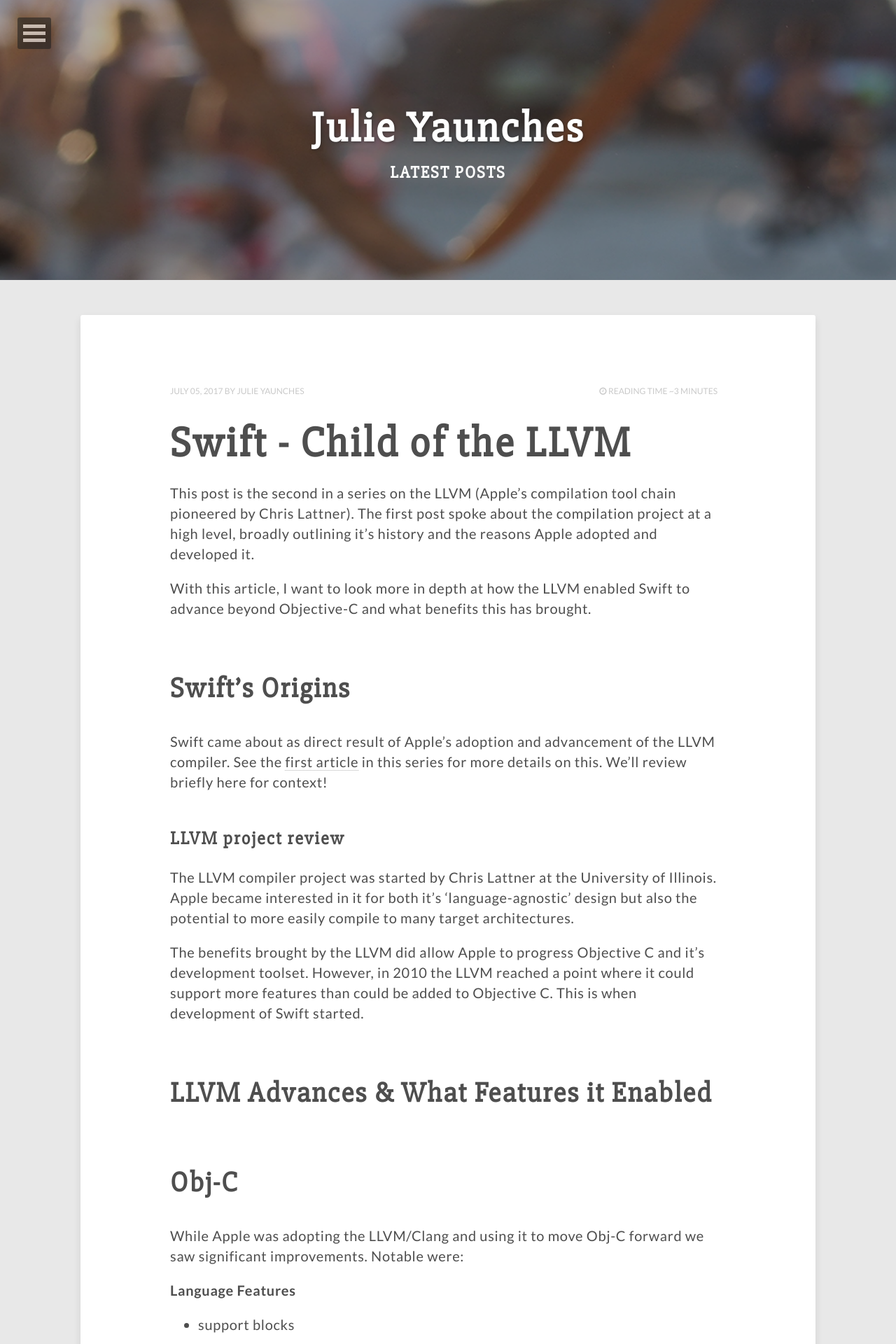
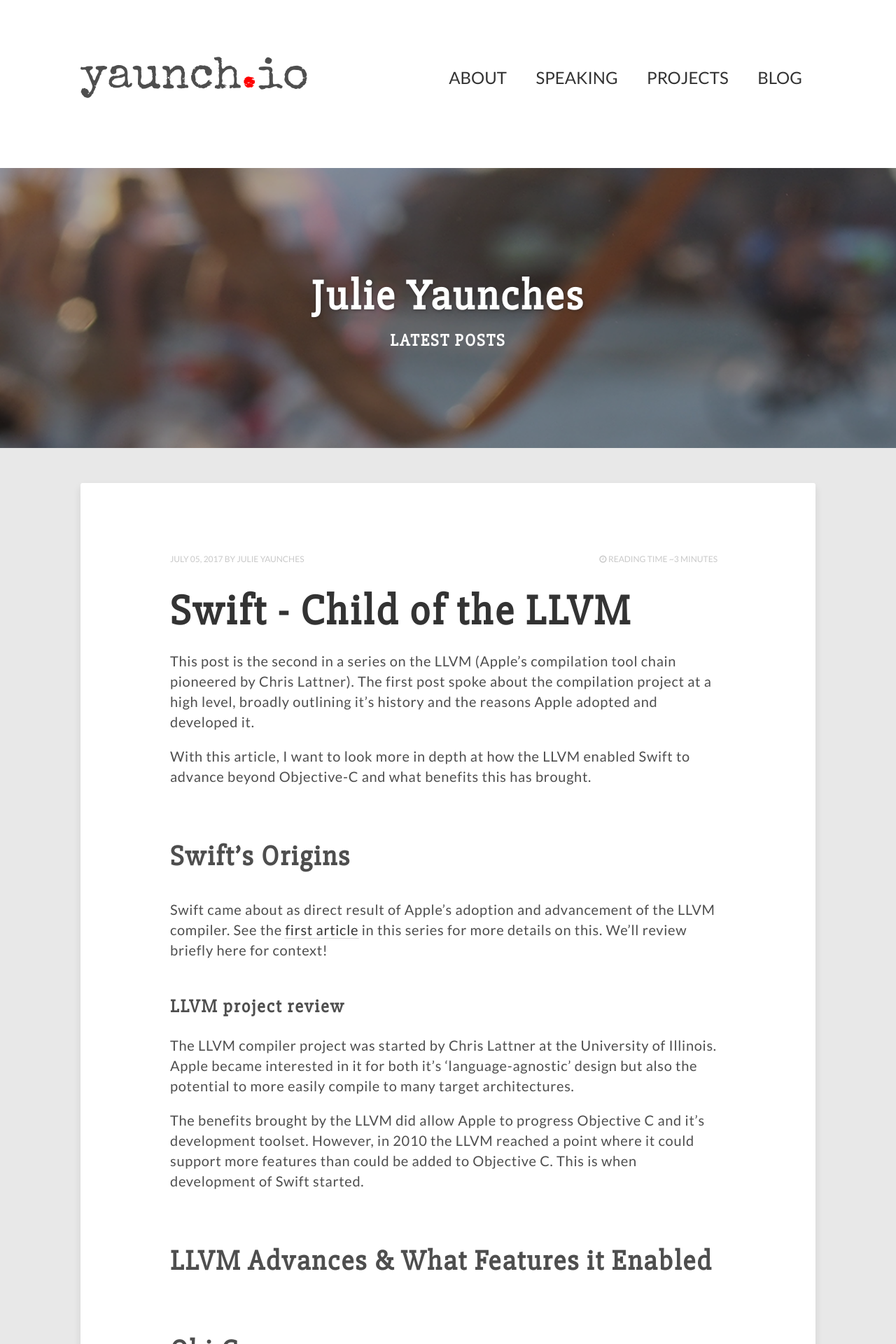
Before and after one commit to jyaunches/jyaunches.github.io, a Jekyll site: the page built from index.html, in a window 1280 px wide. Shown: the top 1920 px of the page at 70% size. Built offline with Jekyll 4.4.1, drawn with Linux system fonts in a browser that asks for light colours; nearby versions of some CDN libraries; the list of posts is cut into pages by our own code.

Commit message:
All Andy's style changes in one commit

```diff
--- a/_includes/head.html
+++ b/_includes/head.html
@@ -37,6 +37,7 @@
 <!-- Webfonts -->
 <link href="//fonts.googleapis.com/css?family=Lato:300,400,700,300italic,400italic" rel="stylesheet" type="text/css">
 <link href="//fonts.googleapis.com/css?family=Slabo+27px" rel="stylesheet" type="text/css">
+<link href="//fonts.googleapis.com/css?family=Special+Elite" rel="stylesheet" type="text/css">
 
 <meta http-equiv="cleartype" content="on">
 
--- /dev/null
+++ b/_includes/header.html
@@ -0,0 +1,22 @@
+<section class="header">
+	<div class="container">
+		<div class="logo">yaunch<span class="colored">.</span>io</div>
+		<a class="menu">Menu</a>
+		<nav>
+			<ul>
+				<li>
+					<a href="/about">About</a>
+				</li>
+				<li>
+					<a href="/speaking">Speaking</a>
+				</li>
+				<li>
+					<a href="/projects">Projects</a>
+				</li>
+				<li>
+					<a href="/">Blog</a>
+				</li>
+			</ul>
+		</nav>
+	</div>
+</section>
--- a/_layouts/default.html
+++ b/_layouts/default.html
@@ -10,7 +10,7 @@
 <body id="post" {% if page.image.feature %}class="feature"{% endif %}>
 
 {% include browser-upgrade.html %}
-{% include navigation.html %}
+{% include header.html %}
 
 {% if page.image.feature %}
 <div class="entry-header">
--- a/_layouts/page.html
+++ b/_layouts/page.html
@@ -10,7 +10,7 @@
 <body id="page" {% if page.image.feature %}class="feature"{% endif %}>
 
 {% include browser-upgrade.html %}
-{% include navigation.html %}
+{% include header.html %}
 
 {% if page.image.feature %}
 <div class="entry-header">
--- a/_layouts/post-index.html
+++ b/_layouts/post-index.html
@@ -10,7 +10,7 @@
 <body id="post-index" {% if page.image.feature %}class="feature"{% endif %}>
 
 {% include browser-upgrade.html %}
-{% include navigation.html %}
+{% include header.html %}
 
 <div class="entry-header">
   {% if page.image.credit %}<div class="image-credit">Image source: <a href="{{ page.image.creditlink }}">{{ page.image.credit }}</a></div><!-- /.image-credit -->{% endif %}
--- /dev/null
+++ b/_sass/_header.scss
@@ -0,0 +1,100 @@
+.header {
+	width: 100%;
+	height: 240px;
+	background-color: #FFFFFF;
+	text-align: center;
+
+	.container {
+		max-width: 1050px;
+		margin: 0 auto;
+		position: relative;
+
+		.menu {
+			display: none;
+		}
+
+		.logo {
+			position: absolute;
+			left: 0;
+			top: 80px;
+			font-family: "Special Elite", serif;
+			font-size: 4em;
+
+			.colored {
+				color: red;
+			}
+		}
+
+		nav {
+			position: absolute;
+			right: 0;
+			top: 80px;
+
+			ul li {
+				list-style-type: none;
+				display: inline-block;
+
+				a {
+					font-size: 1.5em;
+					margin: 0.8em;
+					text-transform: uppercase;
+				}
+			}
+		}
+	}
+}
+
+@media (max-width: 1125px) {
+	.header {
+		height: 220px;
+		.container {
+			text-align: center;
+			.logo {
+				margin: 0 auto;
+				position: inherit;
+				top: 40px;
+			}
+
+			nav {
+				position: inherit;
+				top: 68px;
+				ul {
+					padding: 0;
+					width: 570px;
+					margin: 0 auto;
+					li a {
+						font-size: 1.35em;
+					}
+				}
+			}
+		}
+	}
+}
+
+@media (max-width: 570px) {
+	.header {
+		height: 370px;
+		.container {
+			.menu {
+				display: block;
+				position: relative;
+				top: 90px;
+			}
+
+			.logo {
+				font-size: 3em;
+			}
+
+			nav {
+				top: 120px;
+				ul {
+					width: 100%;
+					li {
+						display: block;
+						height: 2.4em;
+					}
+				}
+			}
+		}
+	}
+}
--- a/_sass/_typography.scss
+++ b/_sass/_typography.scss
@@ -35,20 +35,14 @@ h3 {
 a {
 	text-decoration: none;
 	color: $link-color;
-	&:visited {
-		color: lighten($link-color, 20);
-	}
-	&:hover {
-		color: darken($link-color, 20);
-	}
-	&:focus {
-		outline: thin dotted;
-		color: darken($link-color, 20);
-	}
-	&:hover,
-	&:active {
-		outline: 0;
-	}
+}
+
+a:link, a:visited {
+	color: darken($link-color, 20);
+}
+
+a:hover, a:active {
+	color: red;
 }
 
 .link-arrow {
--- a/assets/css/main.scss
+++ b/assets/css/main.scss
@@ -28,3 +28,4 @@ sitemap: false
 @import "dl-menu";
 @import "page";
 @import "profile";
+@import "header";
```
